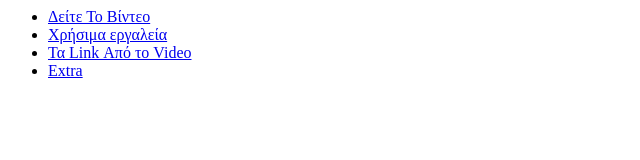
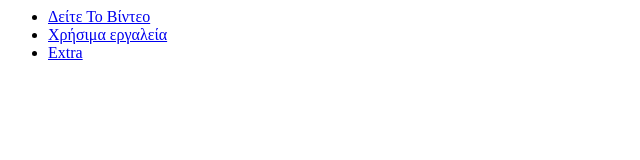
Before and after one commit to H-ALIUEIA/h-aliueia.github.io, a plain HTML site: page video5/index.html in a window 1280 px wide. Shown: the whole page, without its empty margins (0-640 px from the left). Drawn offline with Linux system fonts and the light colour scheme.

Commit message:
Update index.html

```diff
--- a/video5/index.html
+++ b/video5/index.html
@@ -1,6 +1,5 @@
 <ul>
     <li><a href="https://www.youtube.com/watch?v=9WNG1vXBPlI">Δείτε Το Βίντεο</a></li>
     <li><a href="useful-tools.html">Χρήσιμα εργαλεία</a></li>
-    <li><a href="links-list.html">Τα Link Από το Video</a></li>
     <li><a href="extra.html">Extra</a></li>
 </ul>
```
